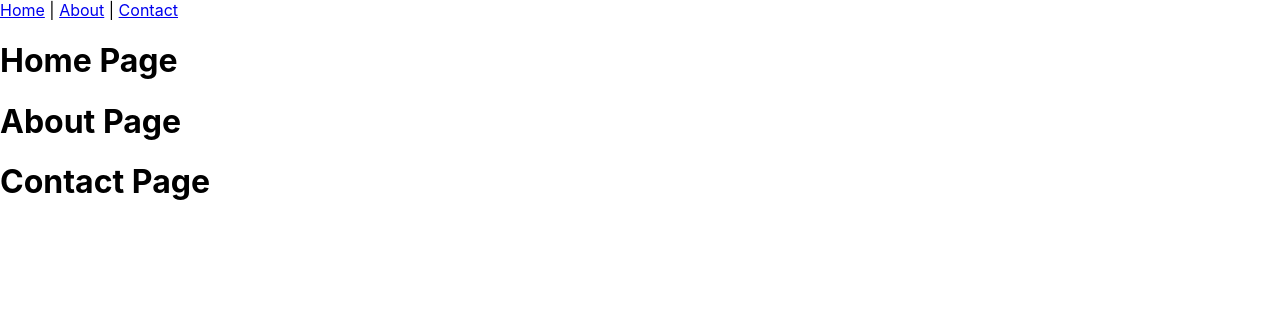
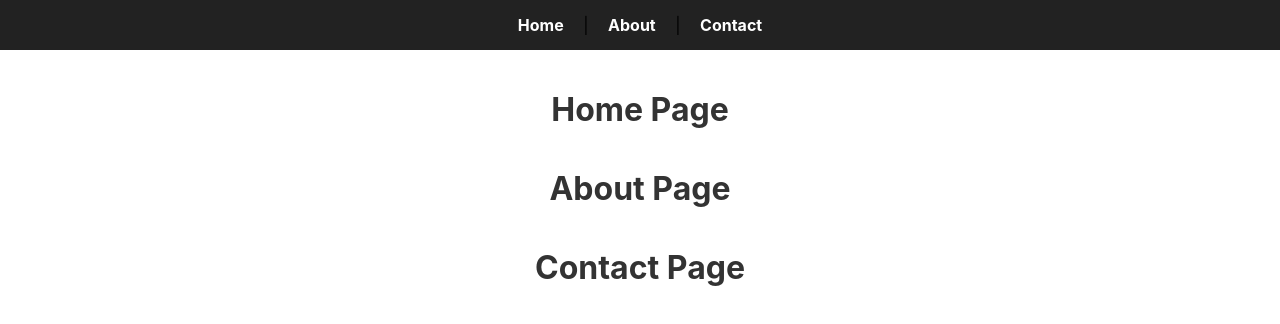
Before and after one commit to MOHAMMEDLAX/pro, a React (Create React App) app: page / in a window 1280 px wide. Shown: the top 324 px of the page. Built offline with nearby package versions, Linux system fonts and the light colour scheme.

Commit message:
style navbar and home

```diff
--- a/src/styles/Home.css
+++ b/src/styles/Home.css
@@ -0,0 +1,5 @@
+h1 {
+  text-align: center;
+  color: #333;
+  margin-top: 40px;
+}
--- a/src/styles/Navbar.css
+++ b/src/styles/Navbar.css
@@ -0,0 +1,16 @@
+nav {
+  background: #222;
+  padding: 15px;
+  text-align: center;
+}
+
+nav a {
+  color: white;
+  margin: 0 15px;
+  text-decoration: none;
+  font-weight: bold;
+}
+
+nav a:hover {
+  color: #00ffcc;
+}
```
